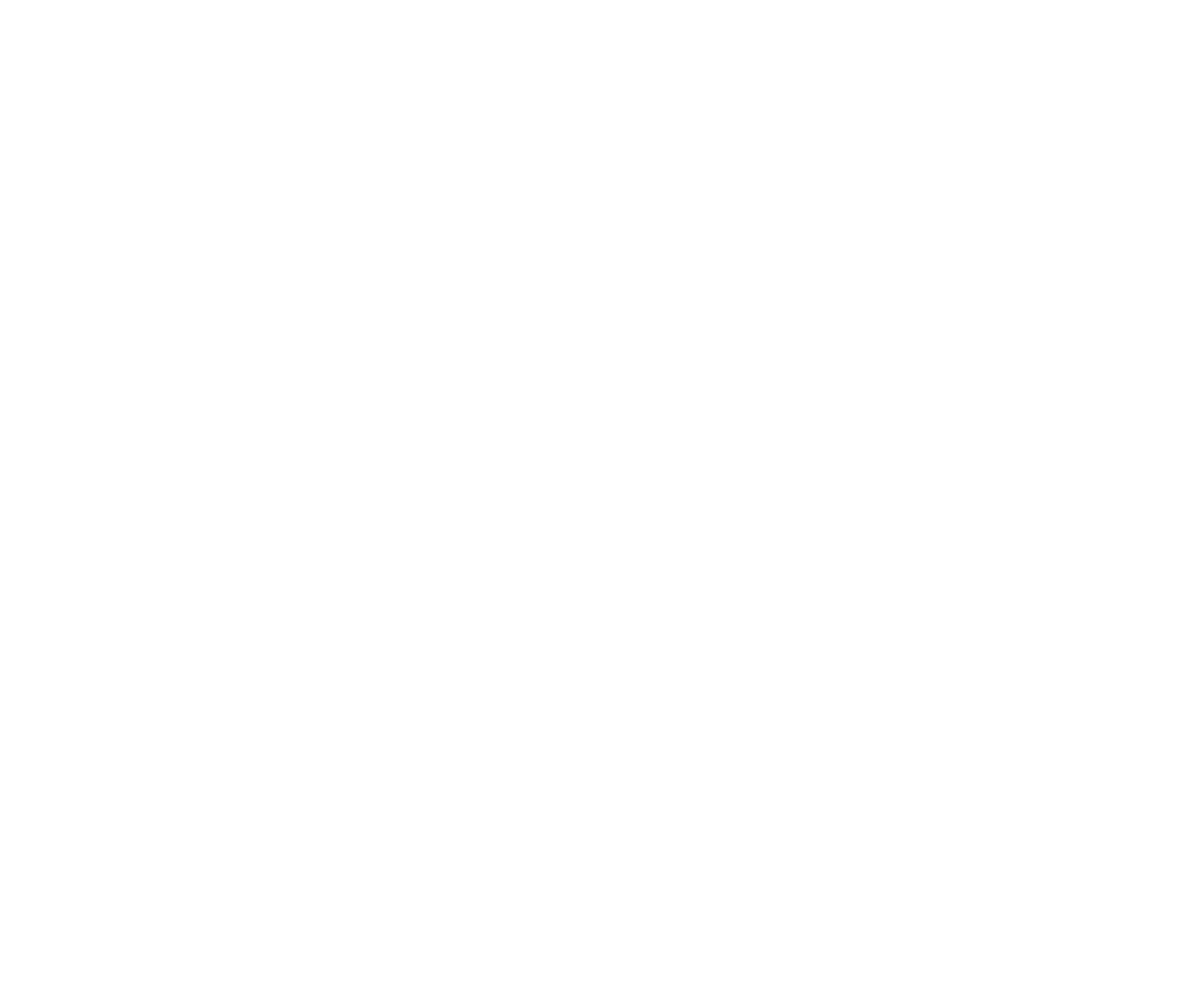
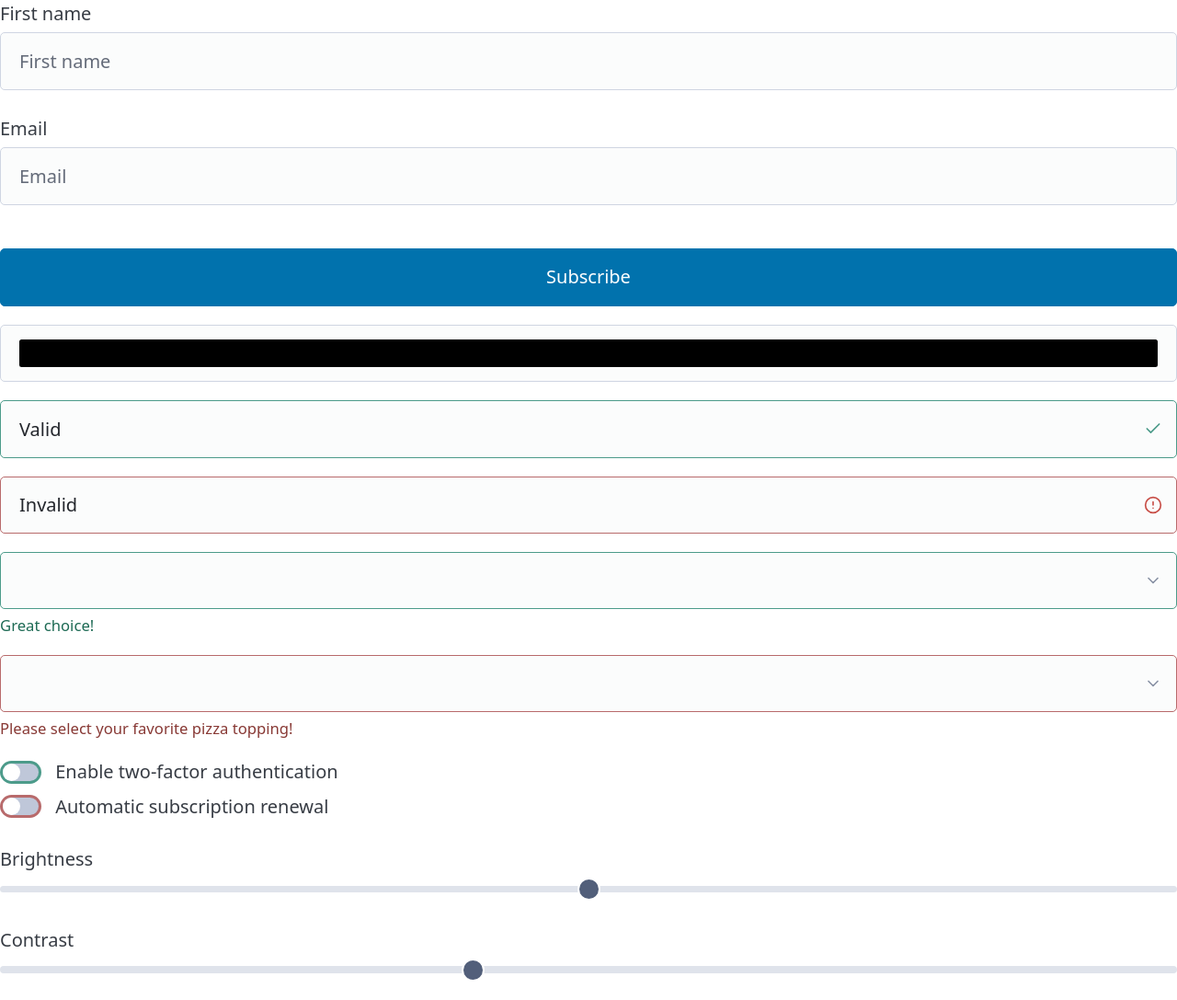
Before and after one commit to RusselTano/picocss, a plain HTML site: page index.html in a window 1280 px wide. Shown: the whole page at 92% size. Before the commit the page ends 800 px from the top, so only its background shows below. Drawn offline with nearby package versions, Linux system fonts and the light colour scheme.

Commit message:
Mise a jour

```diff
--- a/index.html
+++ b/index.html
@@ -1,11 +1,105 @@
 <!DOCTYPE html>
 <html lang="en">
+
 <head>
   <meta charset="UTF-8">
   <meta name="viewport" content="width=device-width, initial-scale=1.0">
-  <title>Document</title>
+  <!-- <meta name="color-scheme" content="light dark" /> -->
+  <link rel="stylesheet" href="https://cdn.jsdelivr.net/npm/@picocss/pico@2/css/pico.min.css">
+  <link rel="stylesheet" href="style.css">
+  <title>Pico css</title>
 </head>
+
 <body>
 
+  <!-- <div class="card" data-theme="dark">
+    <h1>Card</h1>
+
+    <input type="text" placeholder="Login">
+    <input type="text" placeholder="Password">
+    <button>Login</button><br>
+
+
+    <label>
+      <input type="checkbox">
+      Remember me
+    </label>
+  </div> -->
+
+  <form>
+    <fieldset>
+      <label>
+        First name
+        <input
+          name="first_name"
+          placeholder="First name"
+          autocomplete="given-name"
+        />
+      </label>
+      <label>
+        Email
+        <input
+          type="email"
+          name="email"
+          placeholder="Email"
+          autocomplete="email"
+        />
+      </label>
+    </fieldset>
+
+    <input
+      type="submit"
+      value="Subscribe"
+    />
+
+    <input type="color" name="" id="">
+  </form>
+
+  <input
+  type="text"
+  name="valid"
+  value="Valid"
+  aria-invalid="false"
+>
+
+<input
+  type="text"
+  name="invalid"
+  value="Invalid"
+  aria-invalid="true"
+>
+
+<select aria-invalid="false"></select>
+
+<small>Great choice!</small>
+
+<select required aria-invalid="true">
+  ...
+</select>
+<small>
+  Please select your favorite pizza topping!
+</small>
+
+<fieldset>
+  <label>
+    <input name="2fa" type="checkbox" role="switch" aria-invalid="false" />
+    Enable two-factor authentication
+  </label>
+  <label>
+    <input name="subscription" type="checkbox" role="switch" aria-invalid="true" />
+    Automatic subscription renewal
+  </label>
+</fieldset>
+
+<label>
+  Brightness
+  <input type="range" />
+</label>
+
+<label>
+  Contrast
+  <input type="range" value="40" />
+</label>
 </body>
+
 </html>
--- a/style.css
+++ b/style.css
@@ -0,0 +1,24 @@
+body {
+  /* background-color: #fff; */
+  height: 100vh;
+}
+.input-box {
+  display: flex;
+  gap: 20px;
+}
+
+.card {
+  display: flex;
+  flex-direction: column;
+  gap: 20px;
+  padding: 10px 14px;
+  box-shadow: 0 3px 3px 3px rgba(255, 255, 255, .3);
+  margin: 10px;
+  border-radius: 8px;
+  width: 600px;
+  margin: 0 auto;
+}
+
+h1 {
+  text-align: center;
+}
```
